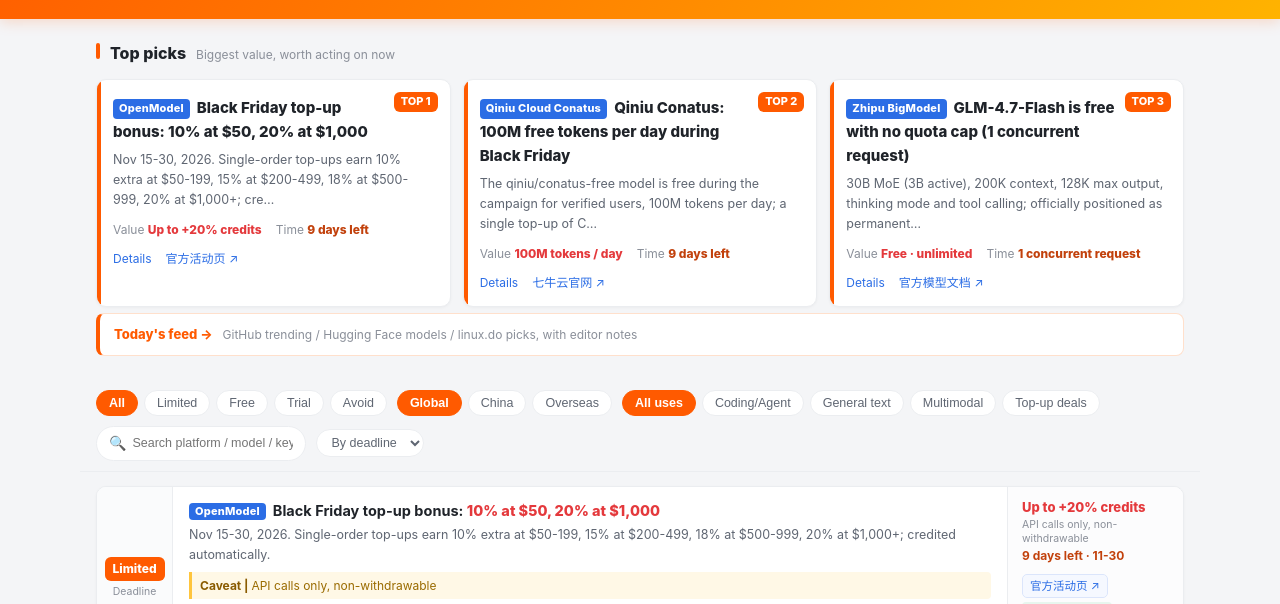
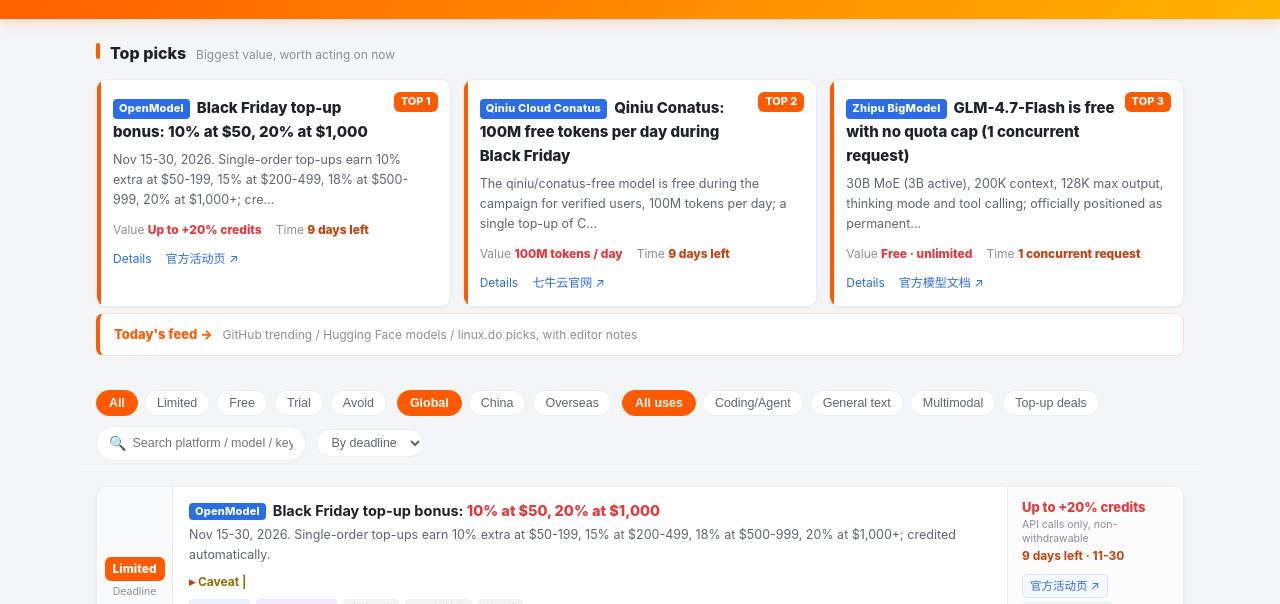
Before and after one commit to purecafe2020/token, a plain HTML site: page en/index.html in a window 1280 px wide. Shown: the part 186-790 px from the top of the page. Drawn offline with Linux system fonts and the light colour scheme.

Commit message:
style: collapse caveats and limit tags

```diff
--- a/en/index.html
+++ b/en/index.html
@@ -224,6 +224,12 @@
   .deal h3{font-size:14.5px;font-weight:700;line-height:1.45}
   .deal h3 .hl{color:var(--red);font-weight:800}
   .deal .desc{font-size:12.5px;color:var(--sub);margin-top:4px}
+  .tipd{margin-top:7px;font-size:12px}
+  .tipd summary{cursor:pointer;color:#9a6b00;font-weight:700;list-style:none;width:fit-content}
+  .tipd summary::-webkit-details-marker{display:none}
+  .tipd summary:before{content:"▸ ";color:#c2410c}
+  .tipd[open] summary:before{content:"▾ "}
+  .tipd .tip{margin-top:6px}
   .deal .tip{
     margin-top:7px;font-size:12px;color:#9a6b00;background:#fff8e6;
     border-left:3px solid #ffc53d;padding:4px 8px;border-radius:0 4px 4px 0;
@@ -896,7 +902,7 @@ function dealCard(d){
   const regionTag = d.region==="cn"
     ? `<span class="mini cn">China</span>`
     : `<span class="mini gl">Overseas</span>`;
-  const tags = d.tags.map(t=>{
+  const tags = d.tags.slice(0,3).map(t=>{
     const warn = /避坑|已下线|过期|限额缩水|政策变更|模型下架|高热度谣言/.test(t);
     return `<span class="mini${warn?" warn":""}">${t}</span>`;
   }).join("");
@@ -912,7 +918,7 @@ function dealCard(d){
     <div class="main">
       <h3><span class="pf">${P(d)}</span>${L(d,"t")}</h3>
       <div class="desc">${L(d,"d")}</div>
-      <div class="tip"><b>${T.tip}</b>${LANG==="en" ? Note(d) : d.tip}</div>
+      <details class="tipd"><summary>${T.tip}</summary><div class="tip">${LANG==="en" ? Note(d) : d.tip}</div></details>
       <div class="tags">${regionTag}${useTag}${tags}</div>
     </div>
     <div class="side">
```
Also changed, not shown: index.html (+8 -2 lines), 1 other file.
